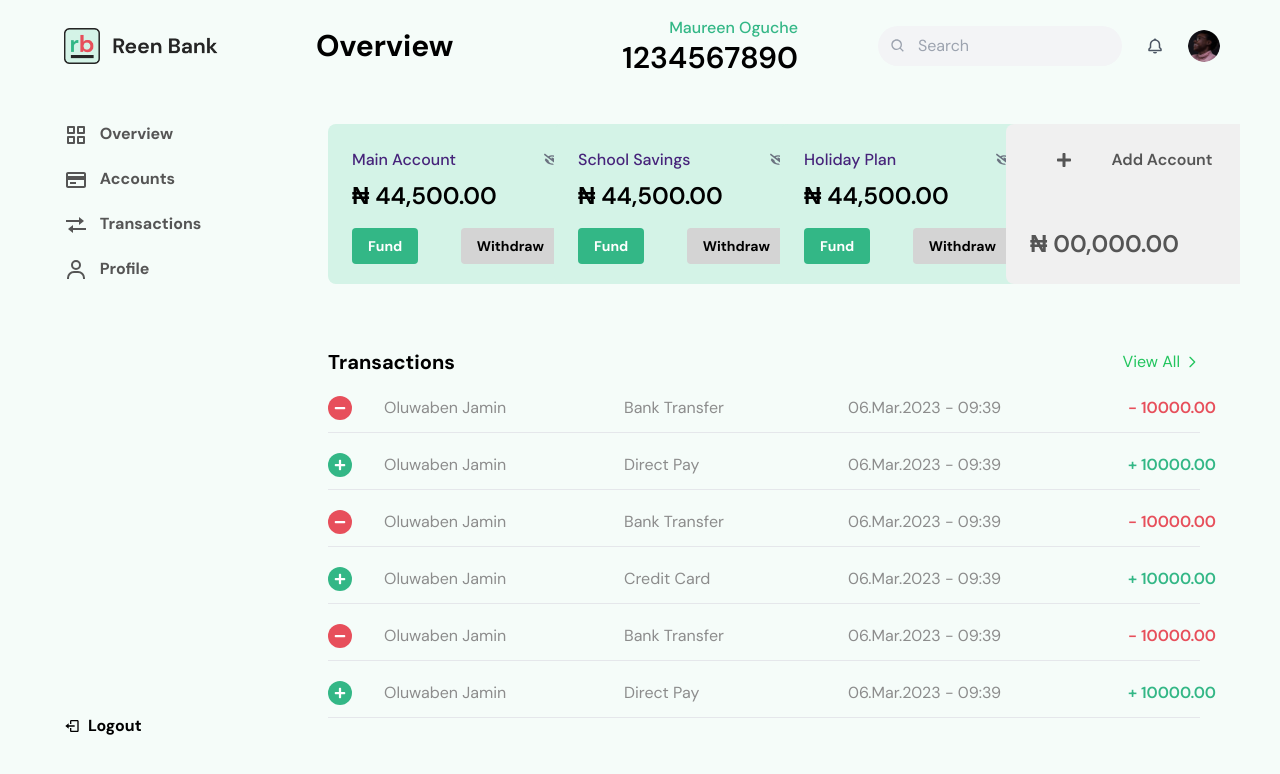
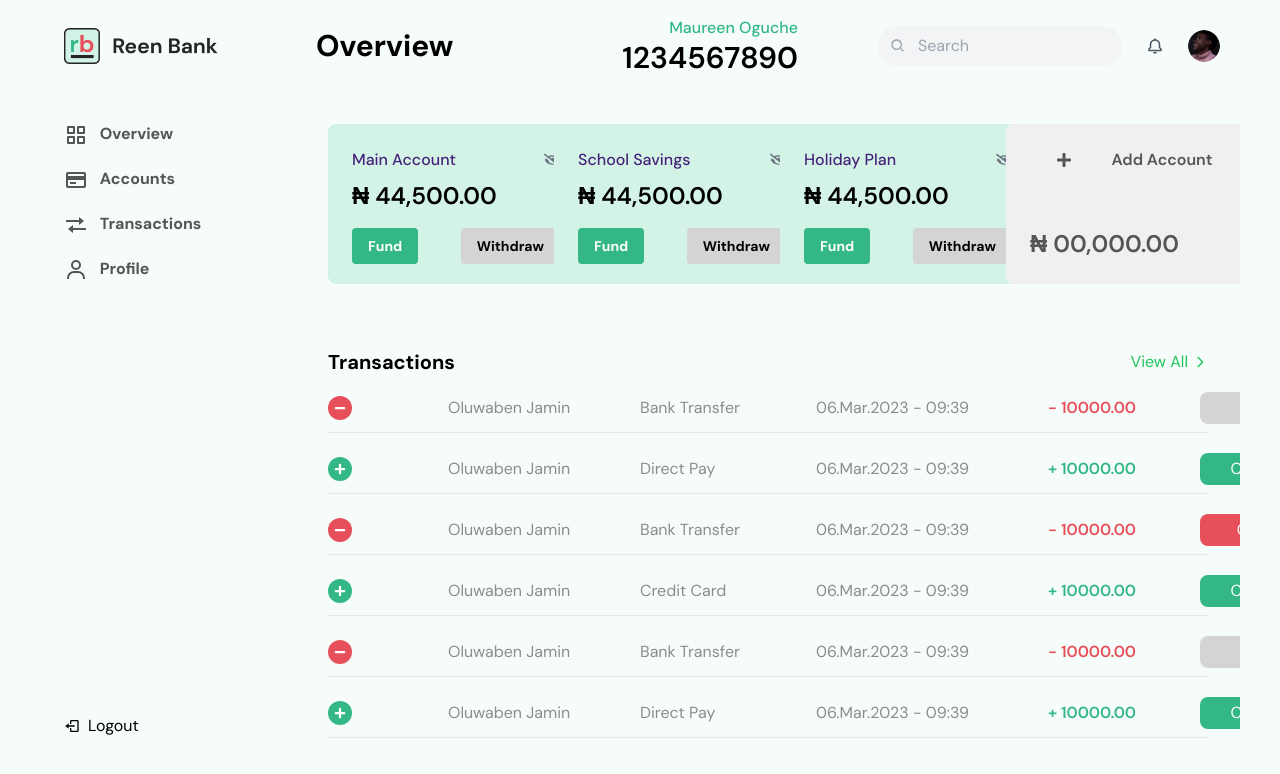
Before and after one commit to BijayX/Bankapp, a React (Vite) app: page /accounts in a window 1280 px wide. Shown: the top 774 px of the page. Built offline with nearby package versions, Linux system fonts and the light colour scheme.

Commit message:
adding features

```diff
--- a/src/components/Siderbar/Siderbar.tsx
+++ b/src/components/Siderbar/Siderbar.tsx
@@ -18,7 +18,7 @@ const Sidebar: React.FC = () => {
     } else if (location.pathname === "/profile") {
       setActiveLink("profile");
     } else {
-      setActiveLink(""); // Reset active link if none matches
+      setActiveLink("");
     }
   }, [location.pathname]);
 
@@ -31,32 +31,32 @@ const Sidebar: React.FC = () => {
         <nav className="py-12">
           <a
             onClick={() => navigate("/page-Dashboard")}
-            className={`block py-2.5 px-4 text-txtcol font-bold transition duration-200 ${activeLink === "page-Dashboard" ?  "text-sidecol" : ""} `}
+            className={`block py-2.5 px-4 text-txtcol font-bold transition duration-200 ${activeLink === "page-Dashboard" ?  "text-[#32c48c]" : ""} `}
           >
             <BiGridAlt className="inline-block mr-2 text-2xl" /> Overview
           </a>
           <a
             onClick={() => navigate("/accounts")}
-            className={`block py-2.5 px-4 text-txtcol font-bold transition duration-200 ${activeLink === "accounts" ? "text-sidecol" : ""}`}
+            className={`block py-2.5 px-4 text-txtcol font-bold transition duration-200 ${activeLink === "accounts" ? "text-[#32c48c]" : ""}`}
           >
             <BiCreditCard className="inline-block mr-2 text-2xl" /> Accounts
           </a>
           <a
             onClick={() => navigate("/page-transcations")}
-            className={`block py-2.5 px-4 text-txtcol font-bold transition duration-200 ${activeLink === "page-transcations" ? "text-sidecol" : ""} `}
+            className={`block py-2.5 px-4 text-txtcol font-bold transition duration-200 ${activeLink === "page-transcations" ? "text-[#32c48c]" : ""} `}
           >
             <BiTransfer className="inline-block mr-2 text-2xl" /> Transactions
           </a>
           <a
             onClick={() => navigate("/profile")}
-            className={`block py-2.5 px-4 text-txtcol font-bold transition duration-200 ${activeLink === "profile" ? "text-sidecol" : ""}`}
+            className={`block py-2.5 px-4 text-txtcol font-bold transition duration-200 ${activeLink === "profile" ? "text-[#32c48c]" : ""}`}
           >
             <BiUser className="inline-block mr-2 text-2xl" /> Profile
           </a>
         </nav>
       </div>
       <div className="py-6 mr-6">
-        <button className="flex items-center py-2.5 px-4 w-full font-bold rounded transition duration-200  hover:text-red-500">
+        <button className="flex items-center py-2.5 px-4 w-full rounded transition duration-200 hover:bg-red-500 hover:text-white">
           <BiLogOut className="inline-block mr-2" /> Logout
         </button>
       </div>
--- a/src/components/Transcations.tsx
+++ b/src/components/Transcations.tsx
@@ -35,7 +35,7 @@ const Transactions: React.FC<TransactionsProps> = ({ showHeader = true }) => {
   };
 
   return (
-    <div className="mr-2">
+    <div className=" ">
       {showHeader && (
         <div className="flex justify-between items-center mb-4">
           <h2 className="text-xl font-bold">Transactions</h2>
@@ -47,21 +47,21 @@ const Transactions: React.FC<TransactionsProps> = ({ showHeader = true }) => {
           </a>
         </div>
       )}
-      <div className="space-y-4">
+      <div className="space-y-5">
         {transactions.map((transaction) => (
           <div key={transaction.id} className="flex items-center justify-between border-b pb-2 mb-2">
-            <div className="flex items-center space-x-8">
+            <div className="flex items-center space-x-24">
               <div className={`w-6 h-6 rounded-full flex items-center justify-center ${transaction.amount > 0 ? 'bg-bg-gcolor text-white' : 'bg-[#E74F5B] text-white'}`}>
                 {transaction.amount > 0 ? <FaPlus size={12} /> : <FaMinus size={12} />}
               </div>
-              <div className="flex items-center space-x-28">
+              <div className="flex items-center space-x-16 ">
                 <span className="w-32 text-[#8C8C8C]">{transaction.name}</span>
                 <span className="w-28 text-[#8C8C8C]">{transaction.type}</span>
                 <span className="w-40 text-[#8C8C8C]">{transaction.date}</span>
                 <span className={`w-24 text-right font-semibold ${transaction.amount > 0 ? 'text-bg-gcolor' : 'text-[#E74F5B]'}`}>
                   {transaction.amount > 0 ? '+' : '-'} {Math.abs(transaction.amount).toFixed(2)}
                 </span>
-                <span className={`w-32 h-8 flex items-center justify-center text-bold rounded-lg text-base ${getStatusColor(transaction.status)}`}>
+                <span className={`w-36 h-8 flex items-center justify-center text-bold rounded-lg text-base ${getStatusColor(transaction.status)}`}>
                   {transaction.status}
                 </span>
               </div>
```
